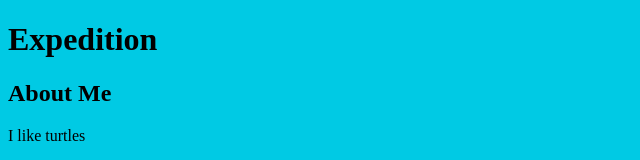
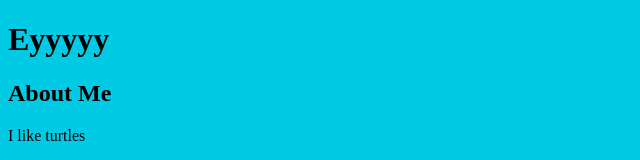
Before and after one commit to mkedenburg/sample-project, a plain HTML site: page index.html in a window 1280 px wide. Shown: the top 160 px of the page, without its empty margins (0-640 px from the left). Drawn offline with Linux system fonts and the light colour scheme.

Commit message:
Heading change 2

```diff
--- a/index.html
+++ b/index.html
@@ -9,7 +9,7 @@
 </head>
 <body>
   <header>
-    <h1>Expedition</h1>
+    <h1>Eyyyyy</h1>
 </header>
 <aside>
     <h2>About Me</h2>
```
